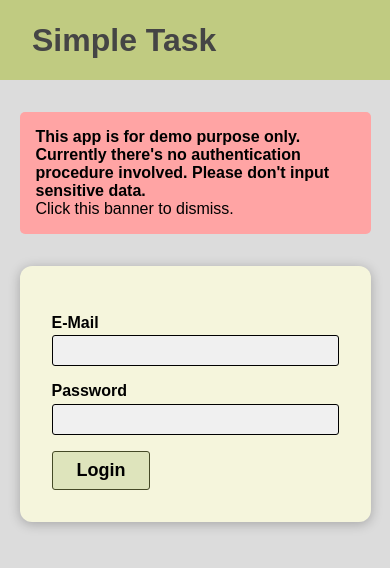
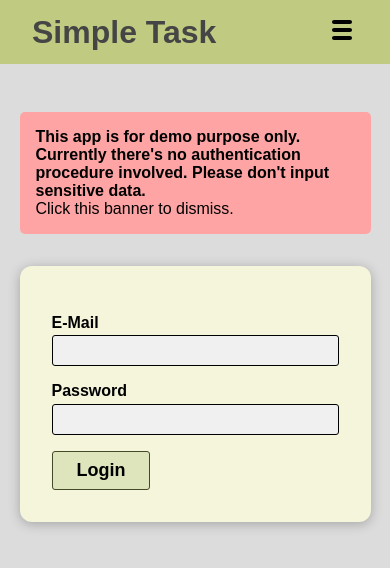
Before and after one commit to roger-mengqiu-chen/SimpleTasks, a React (Create React App) app in the folder client/: page / in a window 390 px wide. Shown: the top 568 px of the page. Built offline with nearby package versions, Linux system fonts and the light colour scheme.

Commit message:
Some responsive UIs

```diff
--- a/client/src/Components/UI/Header/Header.js
+++ b/client/src/Components/UI/Header/Header.js
@@ -1,5 +1,6 @@
 import classes from "./Header.module.css";
 import Navigation from "./Navigation";
+import NavMenu from "./NavMenu";
 
 const Header = (props) => {
   return (
@@ -8,6 +9,7 @@ const Header = (props) => {
         <h1>Simple Task</h1>
       </div>
       <Navigation />
+      <NavMenu></NavMenu>
     </div>
   );
 };
--- a/client/src/Components/UI/Header/Header.module.css
+++ b/client/src/Components/UI/Header/Header.module.css
@@ -28,3 +28,9 @@
 .button:hover {
   background-color: rgb(255, 130, 108);
 }
+
+@media screen and (max-width: 600px) {
+  .header {
+    height: 4rem;
+  }
+}
--- /dev/null
+++ b/client/src/Components/UI/Header/NavMenu.js
@@ -0,0 +1,12 @@
+import classes from "./NavMenu.module.css";
+import HamburgerMenuIcon from "../../../Icons/HamburgerMenuIcon";
+
+const NavMenu = (props) => {
+  return (
+    <div className={classes.nav_menu}>
+      <HamburgerMenuIcon></HamburgerMenuIcon>
+    </div>
+  );
+};
+
+export default NavMenu;
--- /dev/null
+++ b/client/src/Components/UI/Header/NavMenu.module.css
@@ -0,0 +1,8 @@
+.nav_menu {
+}
+
+@media screen and (min-width: 600px) {
+  .nav_menu {
+    display: none;
+  }
+}
--- a/client/src/Components/UI/Header/Navigation.module.css
+++ b/client/src/Components/UI/Header/Navigation.module.css
@@ -34,3 +34,9 @@
   background: #c6ce98;
   box-shadow: 0 2px 10px rgba(0, 0, 0, 0.26);
 }
+
+@media screen and (max-width: 600px){
+  .nav {
+    display: none;
+  }
+}
--- /dev/null
+++ b/client/src/Icons/HamburgerMenuIcon.js
@@ -0,0 +1,26 @@
+const HamburgerMenuIcon = () => {
+  return (
+    <svg
+      width="32px"
+      height="32px"
+      viewBox="0 0 32 32"
+
+      xmlns="http://www.w3.org/2000/svg"
+    >
+      <path
+        d="M26,16c0,1.104-0.896,2-2,2H8c-1.104,0-2-0.896-2-2s0.896-2,2-2h16C25.104,14,26,14.896,26,16z"
+        id="XMLID_314_"
+      />
+      <path
+        d="M26,8c0,1.104-0.896,2-2,2H8c-1.104,0-2-0.896-2-2s0.896-2,2-2h16C25.104,6,26,6.896,26,8z"
+        id="XMLID_315_"
+      />
+      <path
+        d="M26,24c0,1.104-0.896,2-2,2H8c-1.104,0-2-0.896-2-2s0.896-2,2-2h16C25.104,22,26,22.896,26,24z"
+        id="XMLID_316_"
+      />
+    </svg>
+  );
+};
+
+export default HamburgerMenuIcon;
```
